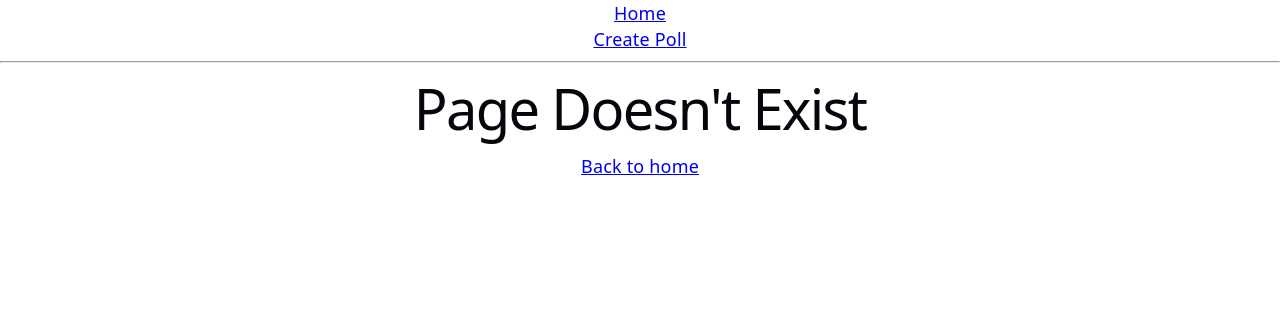
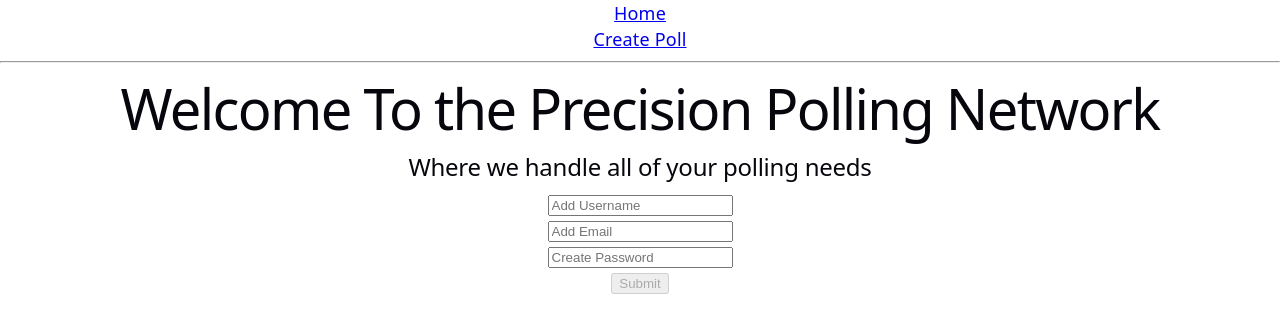
Before and after one commit to Precision-Polling-Network/Capstone_1_Polling_App_Frontend, a React (Vite) app: page /Login in a window 1280 px wide. Shown: the top 332 px of the page. Built offline with nearby package versions, Linux system fonts and the light colour scheme.

Commit message:
routes.jsx and Login.jsx update

```diff
--- a/src/pages/Login.jsx
+++ b/src/pages/Login.jsx
@@ -1,81 +1,79 @@
-import { useState, useEffect } from "react";
-import { useNAvigate } from "react-router-dom";
+import { useState } from "react";
+import { useNavigate } from "react-router-dom";
 
-export default function Login(){
+export default function Login() {
   const [userName, setUserName] = useState("");
   const [email, setEmail] = useState("");
   const [password, setPassword] = useState("");
-const [accountInformation, setAccountInformation] = useState({});
 
   const API_URL = "http://localhost:8080";
+  const navigate = useNavigate();
 
-async function handleSubmit(e){
+  async function handleSubmit(e) {
     e.preventDefault();
-   try{
-      if(!(userName && email && password)){
-      console.log("something is empty!!!");
+
+    if (!userName || !email || !password) {
+      console.log("Something is empty!!!");
+      return;
     }
-       const response = await fetch(
-        `${backEnd_Connection}/polls/${params.id}/vote`,
-        {
+
+    try {
+      const response = await fetch(`${API_URL}/login`, {
         method: "POST",
         headers: { "Content-Type": "application/json" },
         body: JSON.stringify({
-            accountInformationId: accountInformation.id,
-            userName: userName,
-            email: email,
-            password: password,
+          userName,
+          email,
+          password,
         }),
-        })
-    } catch(error){
-        console.log(error)
-    } finally{
-        setUserName(userName);
-        setEmail(email);
-        setPassword(password);
-        setAccountInformation({userName: userName, email: email, password: password});
+      });
+
+      const data = await response.json();
+      console.log("Login response:", data);
+
+      // navigate("/dashboard");  // optional redirect
+    } catch (error) {
+      console.log("Login error:", error);
     }
   }
 
   return (
     <div>
-
       <h1>Welcome To the Precision Polling Network</h1>
       <h2>Where we handle all of your polling needs</h2>
-      <form>
+
+      <form onSubmit={handleSubmit}>
         <input
           type="text"
           name="userName"
           placeholder="Add Username"
           value={userName}
-           onChange={(event) => setUserName(event.target.value)}
+          onChange={(e) => setUserName(e.target.value)}
         />
         <br />
+
         <input
-           type="text"
+          type="email"
           name="email"
-           placeholder="Add email"
+          placeholder="Add Email"
           value={email}
-           onChange={(event) => setEmail(event.target.value)}
+          onChange={(e) => setEmail(e.target.value)}
         />
         <br />
+
         <input
-           type="text"
+          type="password"
+          name="password"
           placeholder="Create Password"
-              value={password.text}
-              name={password}
-              onChange={(event) => changePassword(event.target.value)}
+          value={password}
+          onChange={(e) => setPassword(e.target.value)}
         />
         <br />
-        <br />
-        <button
-          type="submit"
-          onClick={handleSubmit}
-          disabled={!userName || !email || !password}
-        >
+
+        <button type="submit" disabled={!userName || !email || !password}>
           Submit
         </button>
       </form>
     </div>
-  )
+  );
 }
--- a/src/routes.jsx
+++ b/src/routes.jsx
@@ -1,6 +1,8 @@
 import { Route, Routes } from "react-router";
+import { Navigate } from "react-router-dom";
 import NavBar from "./components/NavBar";
 import CreatePoll from "./pages/CreatePoll";
+import Login from "./pages/Login";
 import Home from "./pages/Home";
 import NotFound from "./pages/NotFound";
 import Poll from "./pages/Poll";
@@ -11,7 +13,9 @@ function AppRoutes() {
     <>
       <NavBar />
       <Routes>
-        <Route path="/" element={<Home />} />
+        <Route path="/" element={<Navigate to="/Login" />} />
+        <Route path="/Login" element={<Login />} />
+        <Route path="/home" element={<Home />} />
         <Route path="/poll/:id" element={<Poll />} />
         <Route path="/poll/:id/results" element={<Results />} />
         <Route path="/CreatePoll" element={<CreatePoll />} />
```
Lines whose indentation alone changed are shown as unchanged.
